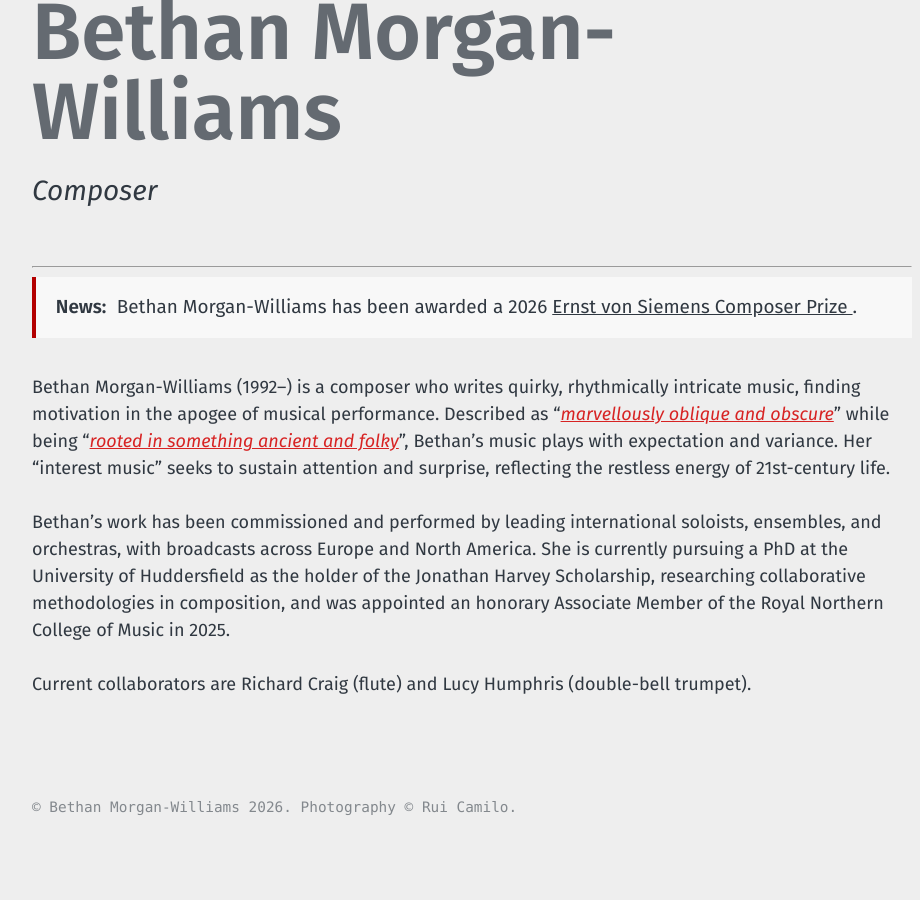
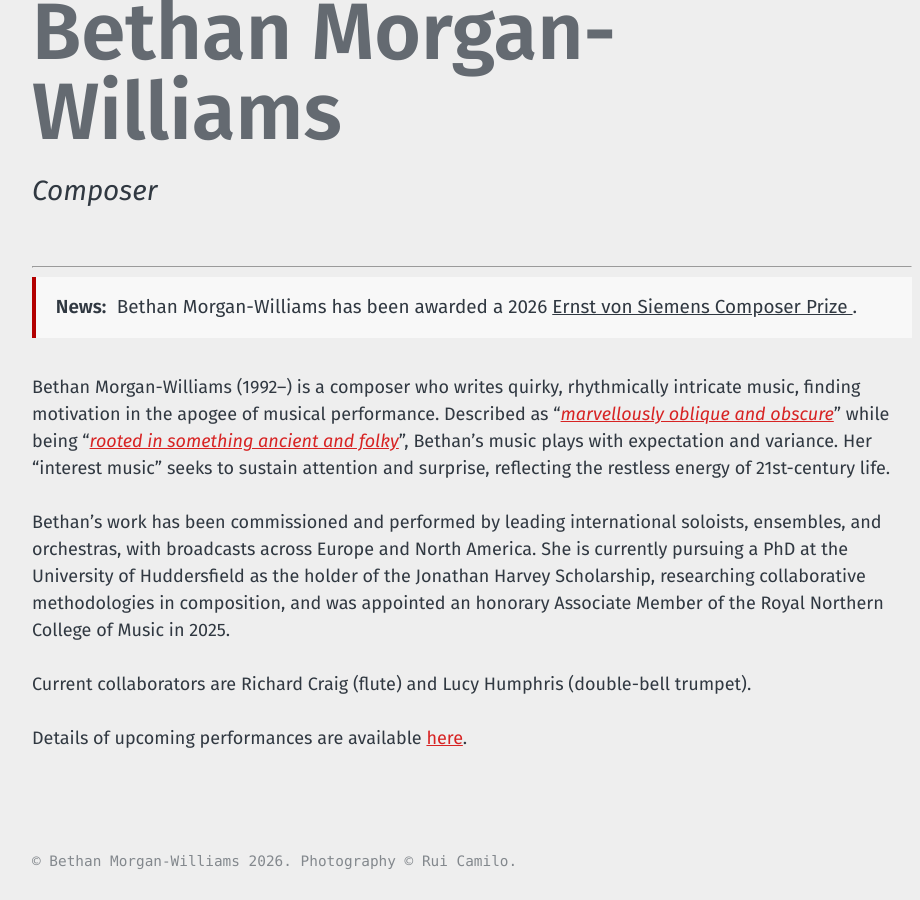
Before and after one commit to morganwilliamsb/website, a Jekyll site: the page built from index.md, in a window 1280 px wide and 900 px high, scrolled down 1137 px. Shown: the whole window, without its empty margins (40-960 px from the left). Built offline with Jekyll 4.4.1, drawn with Linux system fonts in a browser that asks for light colours; before the commit the page ends 1983 px from its top, so only the background shows below that.

Commit message:
Add details of upcoming performances
Added a line about upcoming performances with a link.

```diff
--- a/index.md
+++ b/index.md
@@ -20,3 +20,5 @@ Bethan Morgan-Williams (1992–) is a composer who writes quirky, rhythmically i
 Bethan's work has been commissioned and performed by leading international soloists, ensembles, and orchestras, with broadcasts across Europe and North America. She is currently pursuing a PhD at the University of Huddersfield as the holder of the Jonathan Harvey Scholarship, researching collaborative methodologies in composition, and was appointed an honorary Associate Member of the Royal Northern College of Music in 2025.
 
 Current collaborators are Richard Craig (flute) and Lucy Humphris (double-bell trumpet).
+
+Details of upcoming performances are available [here](/performances.html).
```
